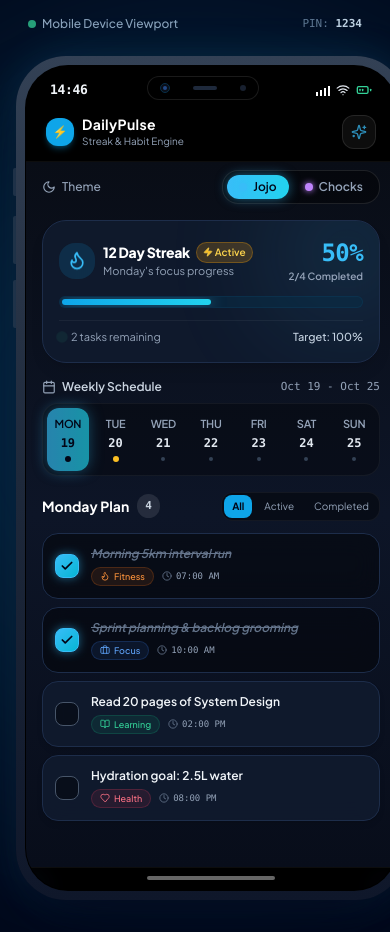
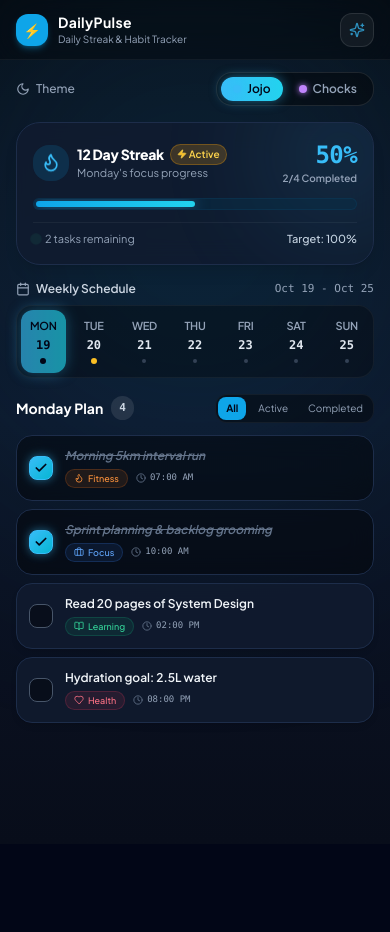
Before and after one commit to smithlyon/streak-pulse-mobile, a React (Vite) app: page / in a window 390 px wide. After the commit the page ends 844 px from the top, so only its background shows below. Built offline with nearby package versions, Linux system fonts and the light colour scheme.

Commit message:
refactor: convert to full-bleed edge-to-edge mobile web app layout

```diff
--- a/src/App.jsx
+++ b/src/App.jsx
@@ -1,6 +1,6 @@
 import React, { useState, useEffect } from 'react';
 import { motion, AnimatePresence } from 'framer-motion';
-import { MobileFrame } from './components/MobileFrame';
+import { Header } from './components/Header';
 import { ThemeToggle } from './components/ThemeToggle';
 import { StreakProgressBar } from './components/StreakProgressBar';
 import { DaySelector } from './components/DaySelector';
@@ -9,7 +9,7 @@ import { AdminPinModal } from './components/AdminPinModal';
 import { AdminControls } from './components/AdminControls';
 import { THEMES } from './constants/themeConfig';
 import { DAYS_OF_WEEK, INITIAL_TASKS } from './constants/initialData';
-import { Sparkles, ShieldCheck, Info } from 'lucide-react';
+import { ShieldCheck } from 'lucide-react';
 
 const STORAGE_KEY_TASKS = 'daily_pulse_tasks_v1';
 const STORAGE_KEY_THEME = 'daily_pulse_theme_v1';
@@ -127,37 +127,31 @@ export default function App() {
   };
 
   return (
-    <div className="min-h-screen w-full flex flex-col items-center justify-center p-2 sm:p-4 relative">
+    <div className={`min-h-screen w-full ${currentTheme.bg} transition-colors duration-500 text-slate-100 flex flex-col items-center relative overflow-x-hidden`}>
       {/* Dynamic ambient backlight matching active theme */}
       <div
-        className={`fixed top-1/2 left-1/2 -translate-x-1/2 -translate-y-1/2 w-[600px] h-[750px] rounded-full blur-[140px] pointer-events-none transition-colors duration-700 opacity-25 ${
+        className={`fixed top-0 left-1/2 -translate-x-1/2 w-full max-w-xl h-[450px] rounded-full blur-[140px] pointer-events-none transition-colors duration-700 opacity-20 ${
           themeId === 'jojo' ? 'bg-sky-500' : 'bg-purple-600'
         }`}
       />
 
-      {/* Outer Companion Helper Header for Desktop Viewers */}
-      <aside aria-label="Desktop guidance banner" className="w-full max-w-[420px] mb-2 px-3 flex items-center justify-between text-xs text-slate-400">
-        <div className="flex items-center gap-1.5 font-medium">
-          <span className="w-2 h-2 rounded-full bg-emerald-400 animate-pulse" />
-          <span>Mobile Device Viewport</span>
-        </div>
-        <div className="flex items-center gap-1 text-[11px] text-slate-500 font-mono">
-          <span>PIN: <strong className="text-slate-300">1234</strong></span>
-        </div>
-      </aside>
-
-      {/* Main Smartphone Chassis Component */}
-      <MobileFrame
+      {/* Main Full-Screen Mobile App Container (Edge-to-edge on mobile, centered max-w-lg on desktop) */}
+      <div className="w-full max-w-lg min-h-screen flex flex-col relative z-10 pb-12">
+        {/* Real App Header */}
+        <Header
           currentTheme={currentTheme}
           onAdminClick={() => setIsPinModalOpen(true)}
           isAdminUnlocked={isAdminUnlocked}
           onLockAdmin={handleLockAdmin}
-      >
+        />
+
         {/* Theme Toggle Bar (Jojo / Chocks) */}
+        <div className="mt-1">
           <ThemeToggle
             activeTheme={themeId}
             onSelectTheme={(id) => setThemeId(id)}
           />
+        </div>
 
         {/* Dynamic Daily Streak Progress Bar with real-time percentage */}
         <StreakProgressBar
@@ -189,6 +183,7 @@ export default function App() {
         </AnimatePresence>
 
         {/* Dynamic Task List with check-off, strikethrough, and smooth layout animations */}
+        <div className="flex-1">
           <TaskList
             tasks={activeDayTasks}
             onToggleTask={handleToggleTask}
@@ -198,7 +193,8 @@ export default function App() {
             dayName={selectedDayObj.full}
             onOpenAdmin={() => setIsPinModalOpen(true)}
           />
-      </MobileFrame>
+        </div>
+      </div>
 
       {/* Secret Admin PIN Modal (PIN: 1234) */}
       <AdminPinModal
@@ -215,7 +211,7 @@ export default function App() {
             initial={{ opacity: 0, y: 20 }}
             animate={{ opacity: 1, y: 0 }}
             exit={{ opacity: 0, y: 20 }}
-            className={`fixed bottom-6 z-50 px-4 py-2 rounded-2xl text-xs font-semibold shadow-2xl backdrop-blur-md border border-white/20 flex items-center gap-2 ${
+            className={`fixed bottom-6 z-50 px-4 py-2.5 rounded-2xl text-xs font-semibold shadow-2xl backdrop-blur-md border border-white/20 flex items-center gap-2 ${
               themeId === 'jojo' ? 'bg-[#0f172a]/95 text-sky-200' : 'bg-[#1e0b36]/95 text-purple-200'
             }`}
           >
--- /dev/null
+++ b/src/components/Header.jsx
@@ -0,0 +1,57 @@
+import React from 'react';
+import { motion } from 'framer-motion';
+import { Sparkles, Lock, ShieldCheck } from 'lucide-react';
+
+export const Header = ({
+  currentTheme,
+  onAdminClick,
+  isAdminUnlocked,
+  onLockAdmin
+}) => {
+  return (
+    <header className="sticky top-0 z-30 px-4 pt-3 pb-3 flex items-center justify-between border-b border-white/5 backdrop-blur-xl bg-black/30">
+      <div className="flex items-center gap-2.5">
+        <div
+          className={`w-8 h-8 rounded-xl flex items-center justify-center ${currentTheme.accentBg} text-slate-950 font-black text-sm shadow-md shadow-${currentTheme.id === 'jojo' ? 'sky-500/30' : 'purple-500/30'}`}
+        >
+          ⚡
+        </div>
+        <div>
+          <h1 className="text-sm font-bold text-white tracking-wide flex items-center gap-1.5">
+            DailyPulse
+            {isAdminUnlocked && (
+              <span className="flex items-center gap-1 text-[9px] font-mono uppercase px-1.5 py-0.5 rounded-full bg-emerald-500/20 text-emerald-300 border border-emerald-500/30 animate-pulse">
+                <ShieldCheck className="w-2.5 h-2.5" /> Admin
+              </span>
+            )}
+          </h1>
+          <p className="text-[10px] text-slate-400">Daily Streak & Habit Tracker</p>
+        </div>
+      </div>
+
+      {/* Header Actions: Sparkle PIN Admin Trigger or Lock Button */}
+      <div className="flex items-center gap-2">
+        {isAdminUnlocked ? (
+          <button
+            onClick={onLockAdmin}
+            title="Lock Admin Mode"
+            className="px-2.5 py-1.5 rounded-xl bg-rose-500/20 hover:bg-rose-500/30 text-rose-300 border border-rose-500/40 transition-all flex items-center gap-1.5 text-xs font-semibold"
+          >
+            <Lock className="w-3.5 h-3.5" />
+            <span>Lock</span>
+          </button>
+        ) : (
+          <motion.button
+            whileHover={{ scale: 1.1, rotate: 12 }}
+            whileTap={{ scale: 0.95 }}
+            onClick={onAdminClick}
+            title="Secret Admin Access (PIN: 1234)"
+            className={`p-2 rounded-xl transition-all duration-300 bg-white/5 hover:bg-white/10 border border-white/10 ${currentTheme.accentClass} hover:shadow-lg`}
+          >
+            <Sparkles className="w-4 h-4 animate-pulse" />
+          </motion.button>
+        )}
+      </div>
+    </header>
+  );
+};
--- a/src/components/MobileFrame.jsx
+++ /dev/null
@@ -1,145 +0,0 @@
-import React, { useState, useEffect } from 'react';
-import { Wifi, BatteryMedium, Sparkles, Shield, Lock, ShieldCheck } from 'lucide-react';
-import { motion } from 'framer-motion';
-
-export const MobileFrame = ({
-  children,
-  currentTheme,
-  onAdminClick,
-  isAdminUnlocked,
-  onLockAdmin
-}) => {
-  const [time, setTime] = useState('');
-
-  useEffect(() => {
-    const updateTime = () => {
-      const now = new Date();
-      setTime(now.toLocaleTimeString([], { hour: '2-digit', minute: '2-digit', hour12: false }));
-    };
-    updateTime();
-    const interval = setInterval(updateTime, 1000);
-    return () => clearInterval(interval);
-  }, []);
-
-  return (
-    <div className="relative mx-auto my-4 flex items-center justify-center">
-      {/* External hardware button accents on chassis */}
-      {/* Left side: Mute switch & Volume rockers */}
-      <div className="absolute -left-[3px] top-28 h-7 w-[3px] rounded-l-sm bg-slate-700/80 shadow-sm" />
-      <div className="absolute -left-[3px] top-40 h-12 w-[3px] rounded-l-sm bg-slate-700/80 shadow-sm" />
-      <div className="absolute -left-[3px] top-56 h-12 w-[3px] rounded-l-sm bg-slate-700/80 shadow-sm" />
-      {/* Right side: Power button */}
-      <div className="absolute -right-[3px] top-40 h-16 w-[3px] rounded-r-sm bg-slate-700/80 shadow-sm" />
-
-      {/* Main Smartphone Chassis Wrapper */}
-      <div
-        className="relative w-[390px] max-w-[400px] h-[844px] rounded-[50px] p-[10px] bg-gradient-to-b from-slate-700 via-slate-800 to-slate-900 shadow-2xl transition-all duration-500 ease-out select-none ring-1 ring-white/10"
-        style={{
-          boxShadow: currentTheme.chassisGlow
-        }}
-      >
-        {/* Inner bezel frame with metallic edge ring */}
-        <div className="relative w-full h-full rounded-[42px] overflow-hidden flex flex-col bg-black ring-1 ring-black">
-
-          {/* Top Status Bar with Notch */}
-          <div className="relative z-30 pt-3 pb-2 px-6 flex items-center justify-between text-xs font-semibold text-white/90 bg-transparent">
-            {/* Status Bar Left: Clock */}
-            <span className="w-12 text-left tracking-tight font-mono text-[13px] font-bold text-slate-100">
-              {time || '09:41'}
-            </span>
-
-            {/* Dynamic Island / Modern Top Notch */}
-            <div className="relative -top-0.5 group">
-              <motion.div
-                whileHover={{ scale: 1.05 }}
-                className="w-28 h-6 bg-black rounded-full flex items-center justify-between px-3 border border-white/10 shadow-inner cursor-pointer"
-              >
-                {/* Camera lens with realistic blue optical reflection */}
-                <div className="relative w-2.5 h-2.5 rounded-full bg-[#0a0e17] border border-sky-950 flex items-center justify-center">
-                  <div className="w-1 h-1 rounded-full bg-blue-500/50" />
-                </div>
-
-                {/* Speaker slit & sensor dot */}
-                <div className="w-6 h-1 bg-slate-800 rounded-full" />
-                <div className="w-1.5 h-1.5 rounded-full bg-slate-800/80" />
-              </motion.div>
-            </div>
-
-            {/* Status Bar Right: Signal, Wi-Fi, Battery */}
-            <div className="w-16 flex items-center justify-end gap-1.5 text-slate-200">
-              {/* Cellular Signal Bars */}
-              <div className="flex items-end gap-[1.5px] h-3">
-                <div className="w-[2.5px] h-1 bg-white rounded-xs" />
-                <div className="w-[2.5px] h-1.5 bg-white rounded-xs" />
-                <div className="w-[2.5px] h-2 bg-white rounded-xs" />
-                <div className="w-[2.5px] h-2.5 bg-white rounded-xs" />
-              </div>
-              <Wifi className="w-3.5 h-3.5" />
-              <BatteryMedium className="w-4 h-4 text-emerald-400" />
-            </div>
-          </div>
-
-          {/* App Header Bar (Inside Mobile Screen) */}
-          <header className="relative z-20 px-5 pt-1 pb-3 flex items-center justify-between border-b border-white/5">
-            <div className="flex items-center gap-2">
-              <div
-                className={`w-7 h-7 rounded-xl flex items-center justify-center ${currentTheme.accentBg} text-slate-950 font-black text-xs shadow-md shadow-${currentTheme.id === 'jojo' ? 'sky-500/30' : 'purple-500/30'}`}
-              >
-                ⚡
-              </div>
-              <div>
-                <h1 className="text-sm font-bold text-white tracking-wide flex items-center gap-1.5">
-                  DailyPulse
-                  {isAdminUnlocked && (
-                    <span className="flex items-center gap-0.5 text-[9px] font-mono uppercase px-1.5 py-0.5 rounded-full bg-emerald-500/20 text-emerald-300 border border-emerald-500/30 animate-pulse">
-                      <ShieldCheck className="w-2.5 h-2.5" /> Admin
-                    </span>
-                  )}
-                </h1>
-                <p className="text-[10px] text-slate-400">Streak & Habit Engine</p>
-              </div>
-            </div>
-
-            {/* Header Right Actions: Sparkle Admin Trigger & Lock Toggle */}
-            <div className="flex items-center gap-1.5">
-              {isAdminUnlocked ? (
-                <button
-                  onClick={onLockAdmin}
-                  title="Lock Admin Mode"
-                  className="p-1.5 rounded-xl bg-rose-500/20 hover:bg-rose-500/30 text-rose-300 border border-rose-500/40 transition-all flex items-center gap-1 text-[11px] font-medium"
-                >
-                  <Lock className="w-3.5 h-3.5" />
-                  <span>Lock</span>
-                </button>
-              ) : (
-                <motion.button
-                  whileHover={{ scale: 1.1, rotate: 15 }}
-                  whileTap={{ scale: 0.95 }}
-                  onClick={onAdminClick}
-                  title="Secret Admin Access"
-                  className={`p-2 rounded-xl transition-all duration-300 bg-white/5 hover:bg-white/10 border border-white/10 ${currentTheme.accentClass} hover:shadow-lg`}
-                >
-                  <Sparkles className="w-4 h-4 animate-pulse" />
-                </motion.button>
-              )}
-            </div>
-          </header>
-
-          {/* Screen Body Content (Scrollable Container) */}
-          <main className={`relative z-10 flex-1 overflow-y-auto overflow-x-hidden ${currentTheme.bg} transition-colors duration-500`}>
-            {children}
-          </main>
-
-          {/* Bottom Home Indicator Bar (iOS style) */}
-          <div className="relative z-30 pt-2 pb-2.5 flex items-center justify-center bg-black/40 backdrop-blur-md border-t border-white/5">
-            <motion.div
-              whileHover={{ width: '150px' }}
-              className="w-32 h-1 bg-white/40 hover:bg-white/80 transition-all duration-200 rounded-full cursor-pointer"
-            />
-          </div>
-
-        </div>
-      </div>
-    </div>
-  );
-};
```
Also changed, not shown: index.html (+6 -3 lines), vite.config.js (line endings or trailing spaces). Lines whose indentation alone changed are shown as unchanged.
